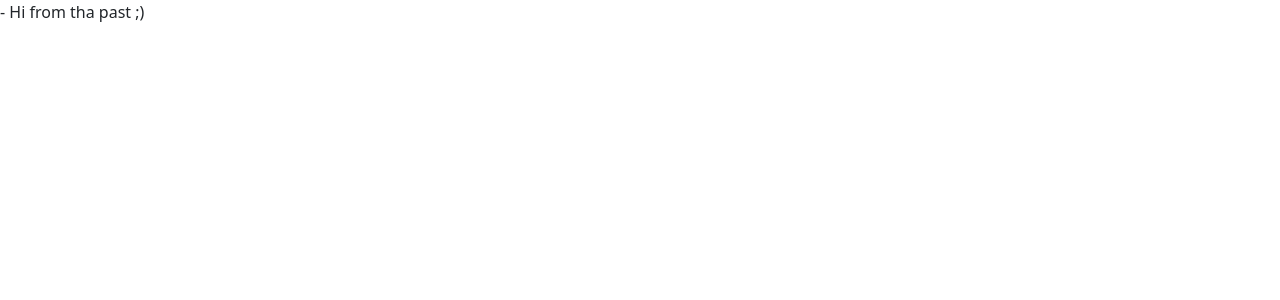
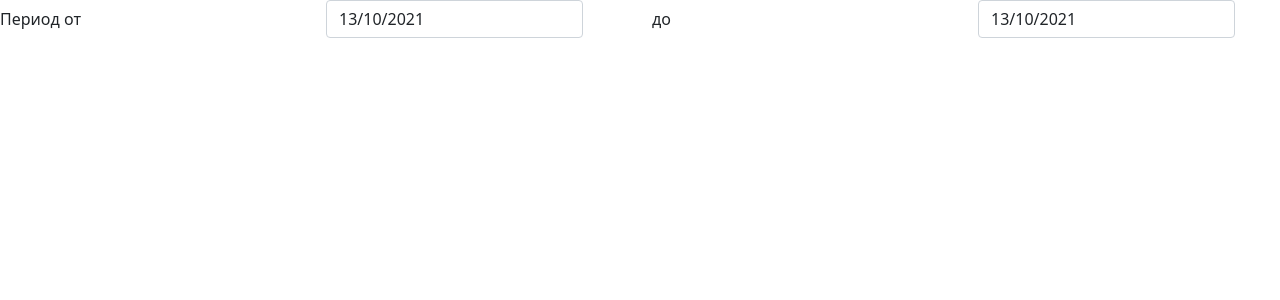
Before and after one commit to Bolhovitin-Pavel/covid-infos, a React (Create React App) app: page / in a window 1280 px wide. Shown: the top 300 px of the page. Built offline with nearby package versions, Linux system fonts and the light colour scheme.

Commit message:
Adding Date Picker

```diff
--- a/package.json
+++ b/package.json
@@ -7,6 +7,7 @@
     "@testing-library/react": "^11.2.7",
     "@testing-library/user-event": "^12.8.3",
     "react": "^17.0.2",
+    "react-datepicker": "^4.2.1",
     "react-dom": "^17.0.2",
     "react-scripts": "4.0.3",
     "web-vitals": "^1.1.2"
--- a/src/App.js
+++ b/src/App.js
@@ -1,10 +1,39 @@
+import React, { useState, useEffect, useCallback } from "react";
+import DateRangePicker from "./components/DateRangePicker";
+
 
 function App() {
+  useEffect(() => console.log("Render App"));
+
+  const [minDate, setMinDate] = useState(new Date(2000, 11, 1));
+  const [maxDate, setMaxDate] = useState(new Date(2050, 11, 1));
+
+  const [startDate, setStartDate] = useState(new Date());
+  const [endDate, setEndDate] = useState(new Date());
+
+  const [firstTitle, setFirstTitle] = useState("Период от");
+  const [secondTitle, setSecondTitle] = useState("до");
+
+  const onStartChanged = (date) => setStartDate(date);
+  const onEndChanged = (date) => setEndDate(date);
+
+
+
   return (
     <div className="App">
-      - Hi from tha past ;)
+      <DateRangePicker
+        firstTitle={firstTitle}
+        minDate={minDate}
+        startDate={startDate}
+        onStartChanged={onStartChanged}
+        secondTitle={secondTitle}
+        maxDate={maxDate}
+        endDate={endDate}
+        onEndChanged={onEndChanged}
+      />
     </div>
   );
 }
 
+
 export default App;
--- /dev/null
+++ b/src/components/DatePickerWithTitle.jsx
@@ -0,0 +1,28 @@
+import React, { useCallback, useEffect } from "react";
+import DatePicker from "react-datepicker";
+
+import "react-datepicker/dist/react-datepicker.css";
+
+
+function DatePickerWithTitle({currentDate, onChanged, minDate, maxDate, title}) {
+    useEffect(() => console.log("Render DatePickerWithTitle"));
+
+    return (
+        <>
+            <label className="col-sm col-form-label">{title}</label>
+            <div className="col-sm">
+                <DatePicker
+                className="form-control"
+                dateFormat="dd/MM/yyyy"
+                selected={currentDate}
+                onChange={onChanged}
+                minDate={minDate}
+                maxDate={maxDate}
+            />
+            </div>
+        </>
+    );
+}
+
+
+export default DatePickerWithTitle;
--- /dev/null
+++ b/src/components/DateRangePicker.jsx
@@ -0,0 +1,24 @@
+import React, { useCallback, useEffect } from "react";
+import DatePickerWithTitle from "./DatePickerWithTitle";
+
+
+function DateRangePicker({firstTitle, minDate, startDate, onStartChanged, secondTitle, maxDate, endDate, onEndChanged}) {
+    useEffect(() => console.log("Render DateRangePicker"));
+
+
+    const dateStartPicker = useCallback(
+        <DatePickerWithTitle currentDate={startDate} onChanged={onStartChanged} minDate={minDate} maxDate={maxDate} title={firstTitle} />
+        ,
+        [startDate, onStartChanged, minDate, maxDate, firstTitle]
+    )
+    return (
+        <div className="row">
+            {dateStartPicker}
+            <DatePickerWithTitle currentDate={endDate} onChanged={onEndChanged} minDate={minDate} maxDate={maxDate} title={secondTitle} />
+        </div>
+    );
+
+}
+
+
+export default DateRangePicker;
```
Also changed, not shown: 1 other file (tests, documents, lock files or other folders).
